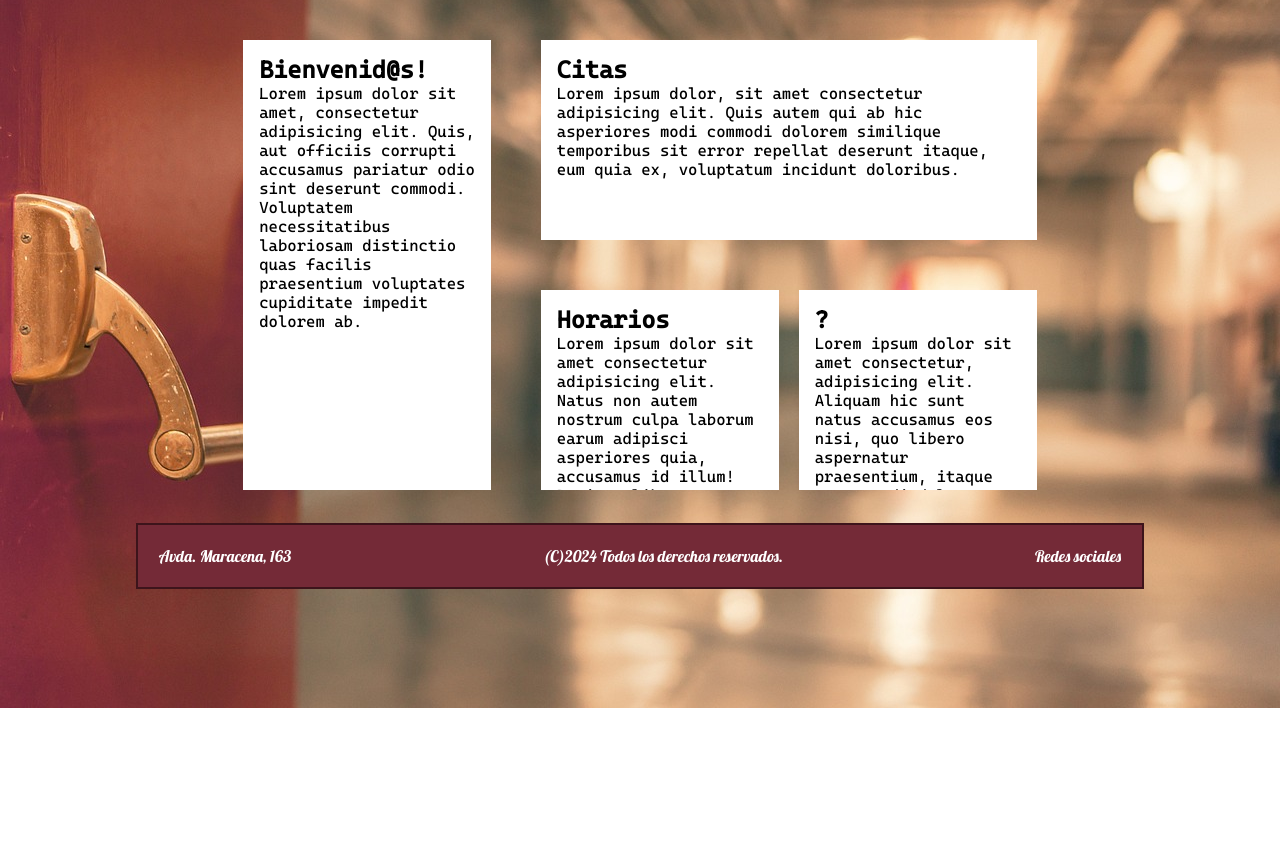
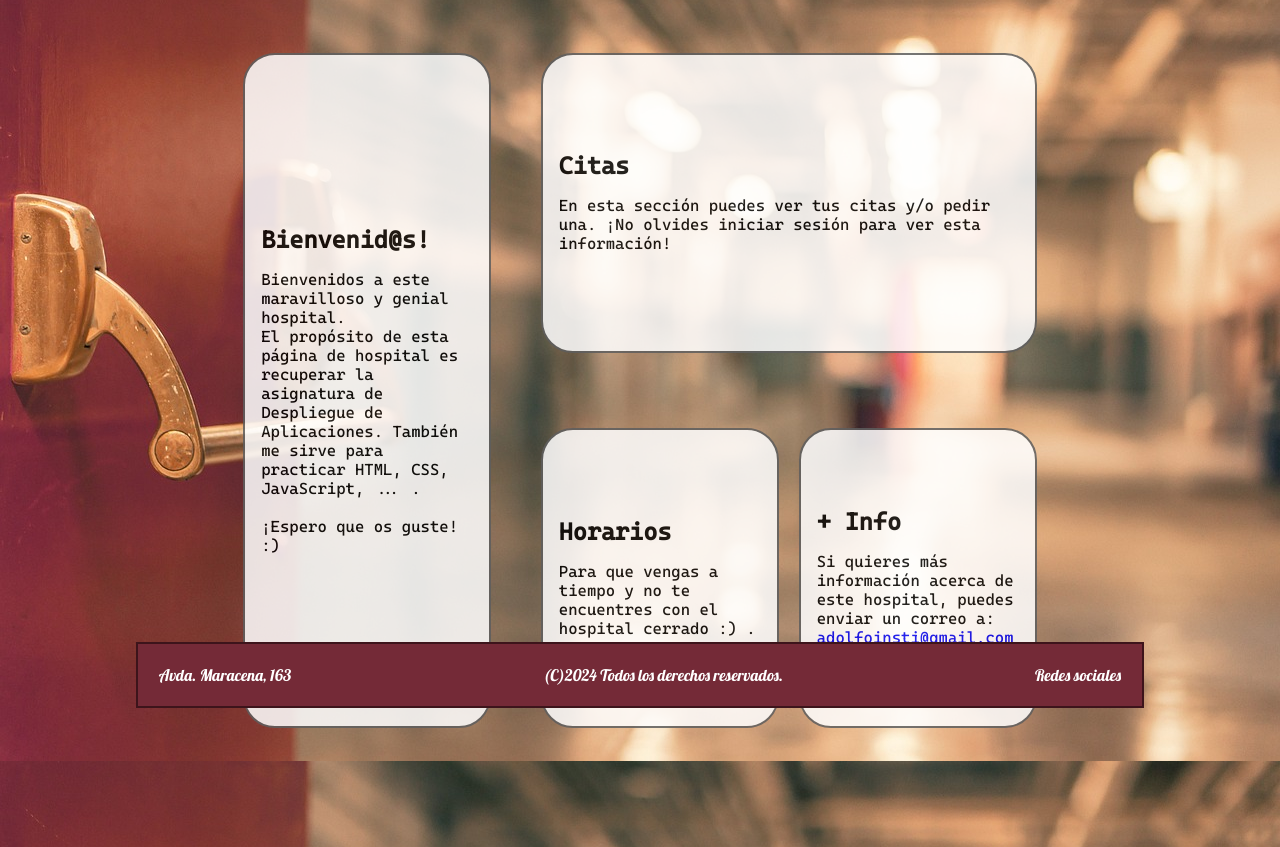
Before and after one commit to Fichis/Despliegue_Recu, a plain HTML site: page index.html in a window 1280 px wide. Shown: the part 92-939 px from the top of the page. Before the commit the page ends 800 px from the top, so only its background shows below. Drawn offline with Linux system fonts and the light colour scheme; a web font is replaced by a local one.

Commit message:
Creación de pagina citas, contenido del index y algunas modificaciones en el css

```diff
--- a/css/reglas.css
+++ b/css/reglas.css
@@ -109,7 +109,7 @@ nav ul li img {
 /* ! Principal ! */
 
 .principal {
-    height: 500px;
+    height: 750px;
     margin: 1em auto;
     padding: 0.5em;
 }
@@ -118,47 +118,56 @@ article {
     float: left;
     padding: 1em;
     background-color: white;
+    border: 2px solid rgb(94, 94, 94);
+    border-radius: 2em;
+
+    display: flex;
+    flex-direction: column;
+    justify-content: center;
+    gap: 1em;
+
+    opacity: 0.85;
 }
 
 .art1 {
-    margin-top: 25px;
-    margin-bottom: 25px;
+    margin-top: 37.5px;
+    margin-bottom: 37.5px;
     margin-left: 10%;
     margin-right: 2.5%;
 
     width: 25%;
-    height: 450px;
+    height: 675px;
 }
 
 .art2 {
-    margin-top: 25px;
+    margin-top: 37.5px;
     margin-left: 2.5%;
     margin-right: 10%;
 
     width: 50%;
-    height: 200px;
+    height: 300px;
 }
 
 .art3 {
-    margin-top: 50px;
-    margin-bottom: 25px;
+    margin-top: 75px;
+    margin-bottom: 37.5px;
     margin-left: 2.5%;
     margin-right: 1%;
 
     width: 24%;
-    height: 200px;
+    height: 300px;
 
     overflow-y: auto;
 }
 
 .art4 {
-    margin-top: 50px;
-    margin-bottom: 25px;
+    margin-top: 75px;
+    margin-bottom: 37.5px;
     margin-left: 1%;
     margin-right: 10%;
 
     width: 24%;
-    height: 200px;
+    height: 300px;
 
     overflow-y: auto;
 }
@@ -169,6 +178,7 @@ footer {
     position: sticky;
     bottom: 0;
     width: 100%;
+    z-index: 10;
 
     background-color: #742A37;
     border: 2px solid #3d141b;
--- a/index.html
+++ b/index.html
@@ -23,7 +23,7 @@
                         <a href="./index.html"><img src="./img/corazon.png" alt="Corazón"></a>
                     </li>
                     <li>
-                        <a href="#">Citas</a>
+                        <a href="./citas.html">Citas</a>
                     </li>
                     <li>
                         <a href="#">Horarios</a>
@@ -48,19 +48,19 @@
             <div class="principal">
                 <article class="art1">
                     <h1>Bienvenid@s!</h1>
-                    <p>Lorem ipsum dolor sit amet, consectetur adipisicing elit. Quis, aut officiis corrupti accusamus pariatur odio sint deserunt commodi. Voluptatem necessitatibus laboriosam distinctio quas facilis praesentium voluptates cupiditate impedit dolorem ab.</p>
+                    <p>Bienvenidos a este maravilloso y genial hospital. <br> El propósito de esta página de hospital es recuperar la asignatura de Despliegue de Aplicaciones. También me sirve para practicar HTML, CSS, JavaScript, ... . <br><br> ¡Espero que os guste! :) </p>
                 </article>
                 <article class="art2">
                     <h1>Citas</h1>
-                    <p>Lorem ipsum dolor, sit amet consectetur adipisicing elit. Quis autem qui ab hic asperiores modi commodi dolorem similique temporibus sit error repellat deserunt itaque, eum quia ex, voluptatum incidunt doloribus.</p>
+                    <p>En esta sección puedes ver tus citas y/o pedir una. <span>¡No olvides iniciar sesión para ver esta información!</span></p>
                 </article>
                 <article class="art3">
                     <h1>Horarios</h1>
-                    <p>Lorem ipsum dolor sit amet consectetur adipisicing elit. Natus non autem nostrum culpa laborum earum adipisci asperiores quia, accusamus id illum! Ducimus libero explicabo quos placeat doloribus recusandae architecto ipsa.</p>
+                    <p>Para que vengas a tiempo y no te encuentres con el hospital cerrado :) .</p>
                 </article>
                 <article class="art4">
-                    <h1>?</h1>
-                    <p>Lorem ipsum dolor sit amet consectetur, adipisicing elit. Aliquam hic sunt natus accusamus eos nisi, quo libero aspernatur praesentium, itaque ea commodi dolorem mollitia, repellendus ex? Iure eveniet laborum sapiente.</p>
+                    <h1>+ Info</h1>
+                    <p>Si quieres más información acerca de este hospital, puedes enviar un correo a: <a href="mailto:adolfoinsti@gmail.com">adolfoinsti@gmail.com</a></p>
                 </article>
             </div>
         </main>
```
Also changed, not shown: citas.html (added, +68 -0 lines).
